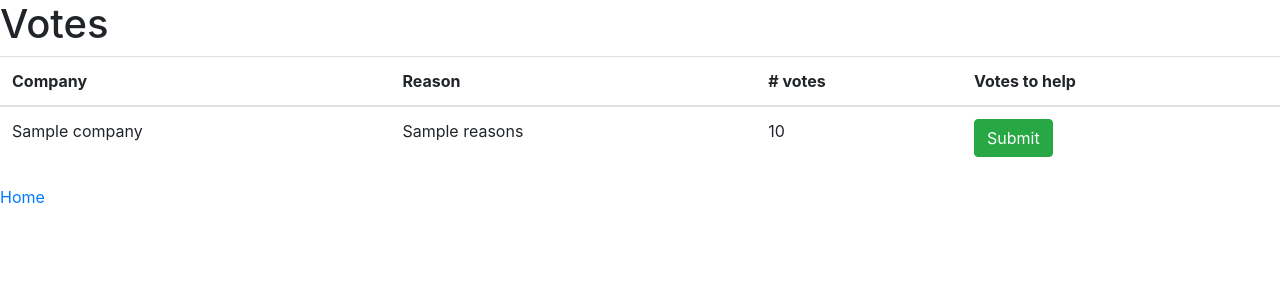
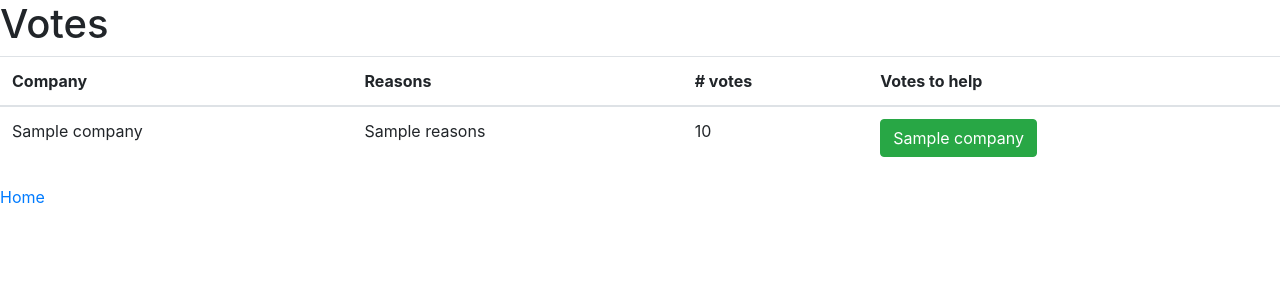
Before and after one commit to seanbrhn3/good_neighbor, a Flask app: page /votes/1 in a window 1280 px wide. Shown: the top 300 px of the page. Run offline with Flask 2, Linux system fonts and the light colour scheme; a database or web service that is not in the repository returns one stand-in record (values such as "Sample title"); some libraries are stand-ins or nearby versions.

Commit message:
final push

```diff
--- a/app.py
+++ b/app.py
@@ -7,7 +7,7 @@ db = client.test
 trans = Auth()
 # trans.deleteAll()
 # trans.deletePool()
-# db.votes.remove()
+#db.vote.remove()
 @app.route("/",methods=["GET","POST"])
 def index():
     if request.method=="POST":
@@ -66,12 +66,13 @@ def relief(company):
     if request.method == "POST":
         print(request.form.keys())
         values = {}
-        values[company] = company
+        values['company'] = company
         reasons = []
         for i in request.form.keys():
             reasons.append(request.form[i])
         values['reasons'] = reasons
         values["votes"] = 0
+        values["amount_needed"] = request.form['amount_needed']
         db.vote.insert_one(values)
         return redirect(url_for('votes',comp=company))
     return render_template("relief.html",company=company1)
@@ -82,6 +83,15 @@ def form(request):
 
 @app.route('/votes/<comp>',methods=["GET","POST"])
 def votes(comp):
+    if request.method == "POST":
+        if comp != request.form['vote']:
+            print("reached")
+            db.vote.update({"company":request.form['vote']},
+            {"$inc": {"votes":1}})
+        for i in db.vote.find():
+            if i["votes"] == 3:
+                return "<h1>{} recieved funds</h1>".format(comp)
+            # return render_template("votes.html",values=db.vote.find())
     return render_template("votes.html",values=db.vote.find())
 
 if __name__ == "__main__":
--- a/authorize.py
+++ b/authorize.py
@@ -43,3 +43,5 @@ class Auth():
         return db.pool.remove()
     def pool(self):
         return db.pool.find()
+    def deleteVotes(self):
+        return db.vote.remove()
--- a/templates/layout.html
+++ b/templates/layout.html
@@ -5,6 +5,8 @@
         Good Neighbor
       </title>
       <link rel="stylesheet" href="https://stackpath.bootstrapcdn.com/bootstrap/4.3.1/css/bootstrap.min.css">
+      <meta name="viewport" content="width=device-width, initial-scale=1">
+      <meta name="viewport" content="width=device-width, initial-scale=1, maximum-scale=1, user-scalable=no">
     </head>
     <body>
       {%block body%}
--- a/templates/votes.html
+++ b/templates/votes.html
@@ -1,11 +1,12 @@
 {%extends 'layout.html'%}
   {%block body%}
     <h1>Votes</h1>
+  <form action="" method="POST">
     <table class="table table-hover">
   <thead>
     <tr>
       <th scope="col">Company</th>
-      <th scope="col">Reason</th>
+      <th scope="col">Reasons</th>
       <th scope="col"># votes</th>
       <th scope="col">Votes to help</th>
     </tr>
@@ -16,10 +17,11 @@
       <td>{{i['company']}}</td>
       <td>{{i['reasons']}}</td>
       <td>{{i['votes']}}</td>
-      <td><input type="submit" class="btn btn-success" name="vote"></td>
+      <td><input type="submit" class="btn btn-success" name="vote" value="{{i['company']}}"></td>
     </tr>
   {%endfor%}
   </tbody>
   </table>
+</form>
   <a href="{{url_for('index')}}">Home</a>
   {%endblock%}
```
